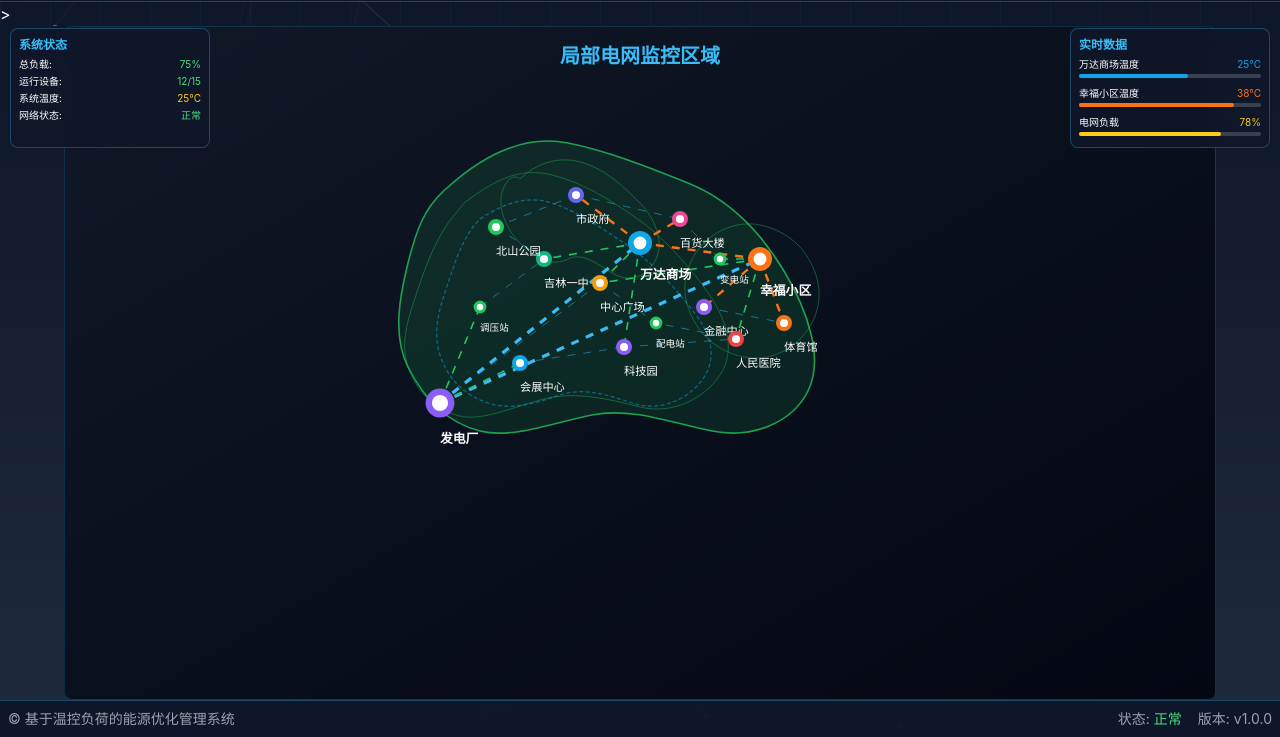
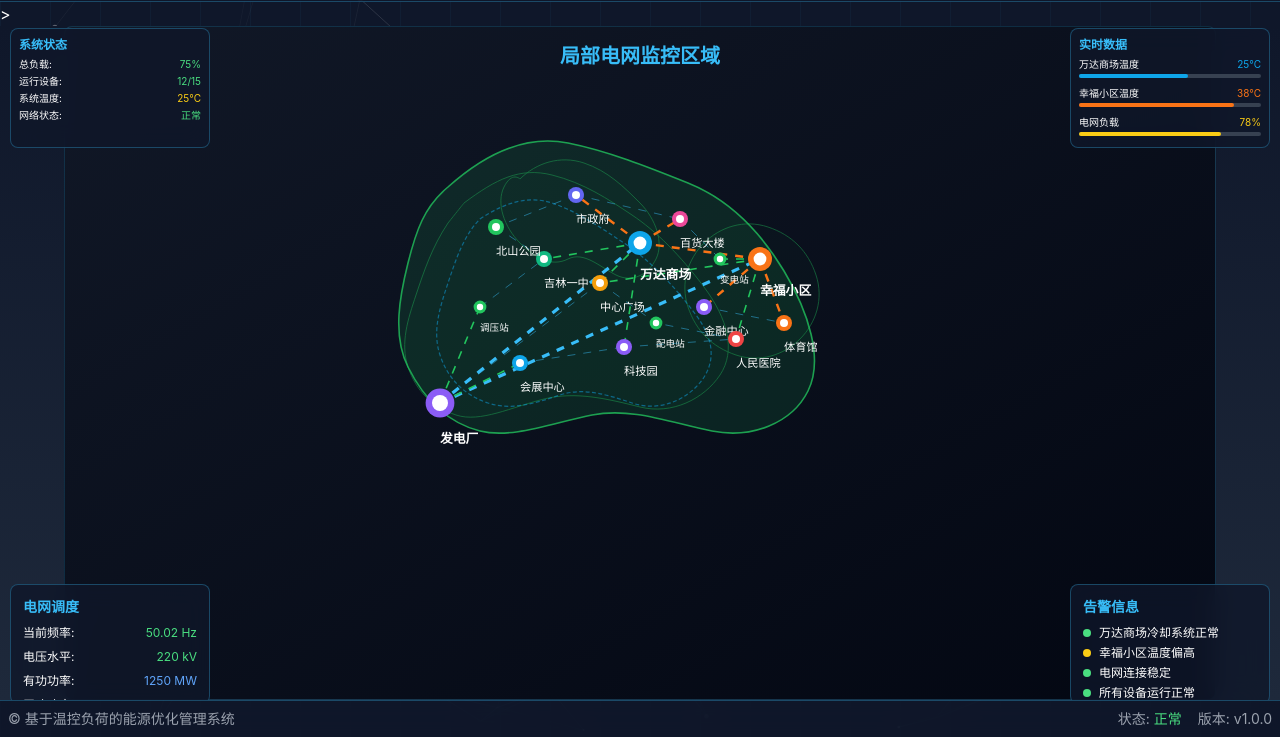
Before and after one commit to girl-koishi/girl-koishi.github.io, a plain HTML site: page index.html in a window 1280 px wide. Shown: the part 63-800 px from the top of the page. Drawn offline with nearby package versions, Linux system fonts and the light colour scheme.

Commit message:
Update index.html

```diff
--- a/index.html
+++ b/index.html
@@ -338,7 +338,7 @@
             </div>
 
             <!-- 左下面板 -->
-            <div class="absolute bottom-[-122px] left-[10px] bg-dark/80 backdrop-blur-md border border-accent/30 rounded-lg p-3 w-[200px] h-[120px]">
+            <div class="absolute bottom-[122px] left-[10px] bg-dark/80 backdrop-blur-md border border-accent/30 rounded-lg p-3 w-[200px] h-[120px]">
                 <h3 class="text-accent font-bold mb-2 text-sm">电网调度</h3>
                 <div class="space-y-2 text-xs">
                     <div class="flex justify-between">
@@ -361,7 +361,7 @@
             </div>
 
             <!-- 右下面板 -->
-            <div class="absolute bottom-[-122px] right-[10px] bg-dark/80 backdrop-blur-md border border-accent/30 rounded-lg p-3 w-[200px] h-[120px]">
+            <div class="absolute bottom-[122px] right-[10px] bg-dark/80 backdrop-blur-md border border-accent/30 rounded-lg p-3 w-[200px] h-[120px]">
                 <h3 class="text-accent font-bold mb-2 text-sm">告警信息</h3>
                 <div class="space-y-1 text-xs">
                     <div class="flex items-center">
```
